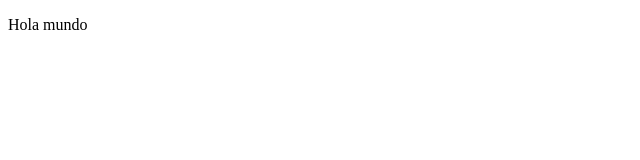
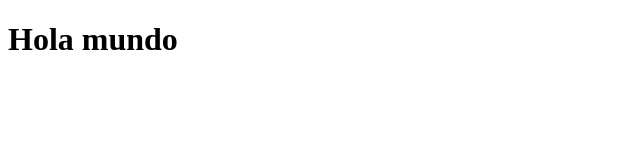
Before and after one commit to JuanJoseCastellanosMajano/-PW022023-, a plain HTML site: page Lab04-servers/index.html in a window 1280 px wide. Shown: the whole page, without its empty margins (0-640 px from the left). Drawn offline with Linux system fonts and the light colour scheme.

Commit message:
Update index.html

```diff
--- a/Lab04-servers/index.html
+++ b/Lab04-servers/index.html
@@ -6,6 +6,6 @@
   <title>Document</title>
 </head>
 <body>
-  <p>Hola mundo</p>
+  <h1>Hola mundo</h1>
 </body>
 </html>
```
